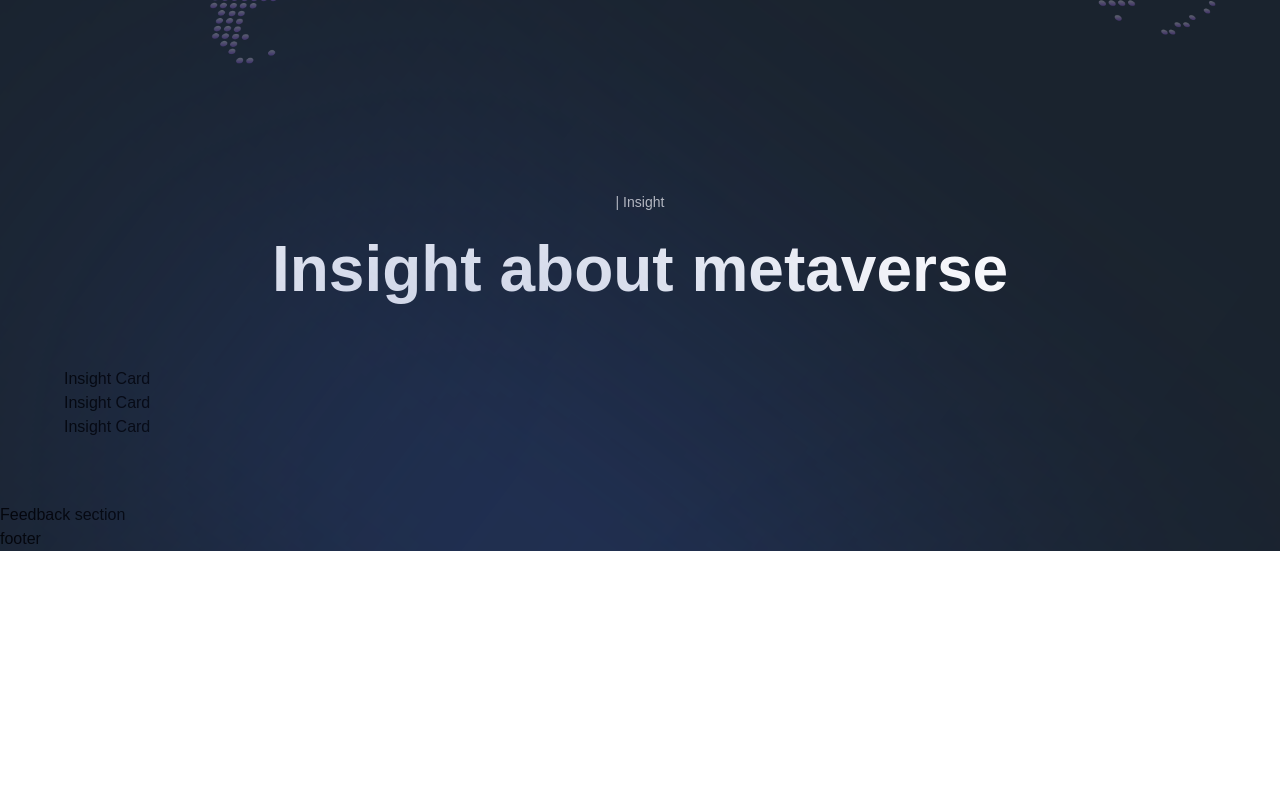
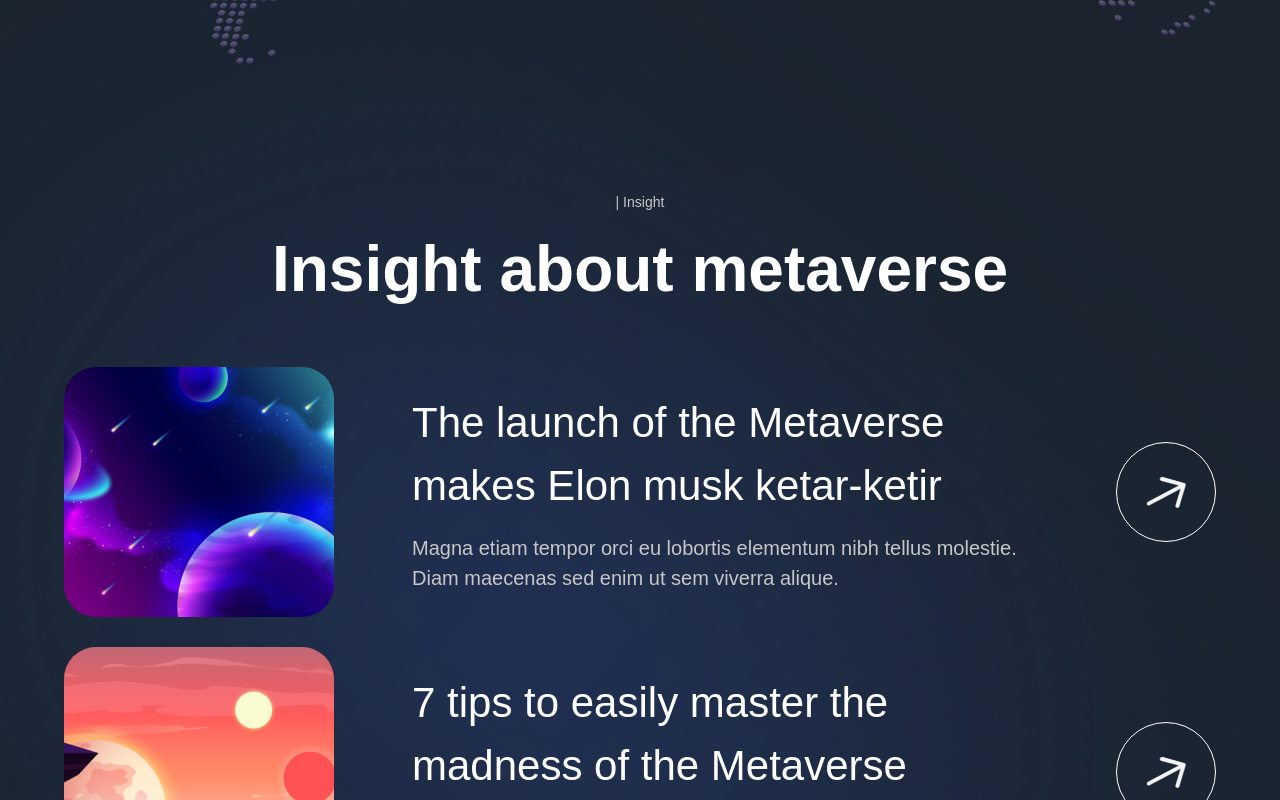
Before and after one commit to fjolivo/Metaversus-JSM-Remake, a Next.js app: page / in a window 1280 px wide. Shown: the part 5080-5880 px from the top of the page. Before the commit the page ends 5631 px from the top, so only its background shows below. Built offline with nearby package versions, Linux system fonts and the light colour scheme; a web font is replaced by a local one.

Commit message:
Insight section finished

```diff
--- a/components/InsightCard.jsx
+++ b/components/InsightCard.jsx
@@ -1,9 +1,35 @@
 'use client';
 
-const InsightCard = () => (
-  <div>
-    Insight Card
-  </div>
+import { motion } from 'framer-motion';
+
+import { fadeIn } from '../utils/motion';
+
+
+const InsightCard = ({ imgUrl, title, subtitle, index }) => (
+  <motion.div
+    variant={fadeIn('up', 'spring', index * 0.5, 1)}
+    className="flex md:flex-row flex-col gap-4"
+  >
+    <img
+      src={imgUrl}
+      alt="planet-01"
+      className="md:w-[270px] w-full h-[250px] rounded-[32px] object-cover"
+    />
+    <div className="w-full flex justify-between items-center">
+      <div className="flex-1 md:ml-[62px] flex flex-col max-w-[650px]">
+        <h4 className="font-normal lg:text-[42px] text-[26px] text-white">{title}</h4>
+        <p className="mt-[16px] font-normal lg:text-[20px] text-[14px] text-secondary-white">{subtitle}</p>
+      </div>
+
+      <div className="lg:flex hidden items-center justify-center w-[100px] h-[100px] rounded-full bg-transparent border-[1px] border-white">
+        <img
+          src="arrow.svg"
+          alt="arrow"
+          className="w-[40%] h-[40%] object-contain"
+        />
+      </div>
+    </div>
+  </motion.div>
 );
 
 export default InsightCard;
--- a/sections/Insights.jsx
+++ b/sections/Insights.jsx
@@ -9,7 +9,7 @@
 import { insights } from '../constants';
 
 const Insights = () => (
-  <section  className={`${styles.paddings} realtive z-10`}>
+  <section  className={`${styles.paddings} relative z-10`}>
     <motion.div
       variants={staggerContainer}
       initial="hidden"
@@ -19,10 +19,11 @@
     >
       <TypingText title="| Insight" textStyles="text-center" />
       <TitleText title="Insight about metaverse" textStyles="text-center" />
-      <div className="mt-[50px] flex flex-col gap-[30px]"></div>
+      <div className="mt-[50px] flex flex-col gap-[30px]">
         {insights.map((insight, index) => (
           <InsightCard key={`insight-${index}`} {...insight} index={index + 1} />
         ))}
+      </div>
     </motion.div>
   </section>
 );
```
